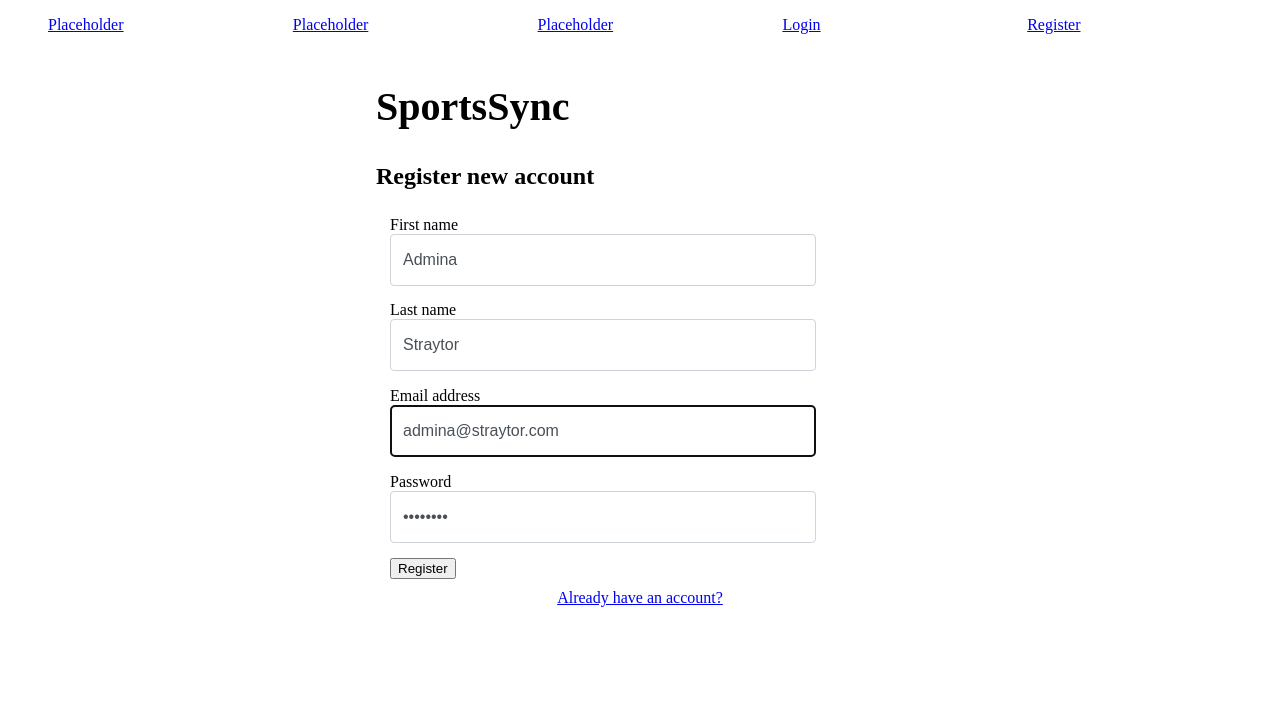
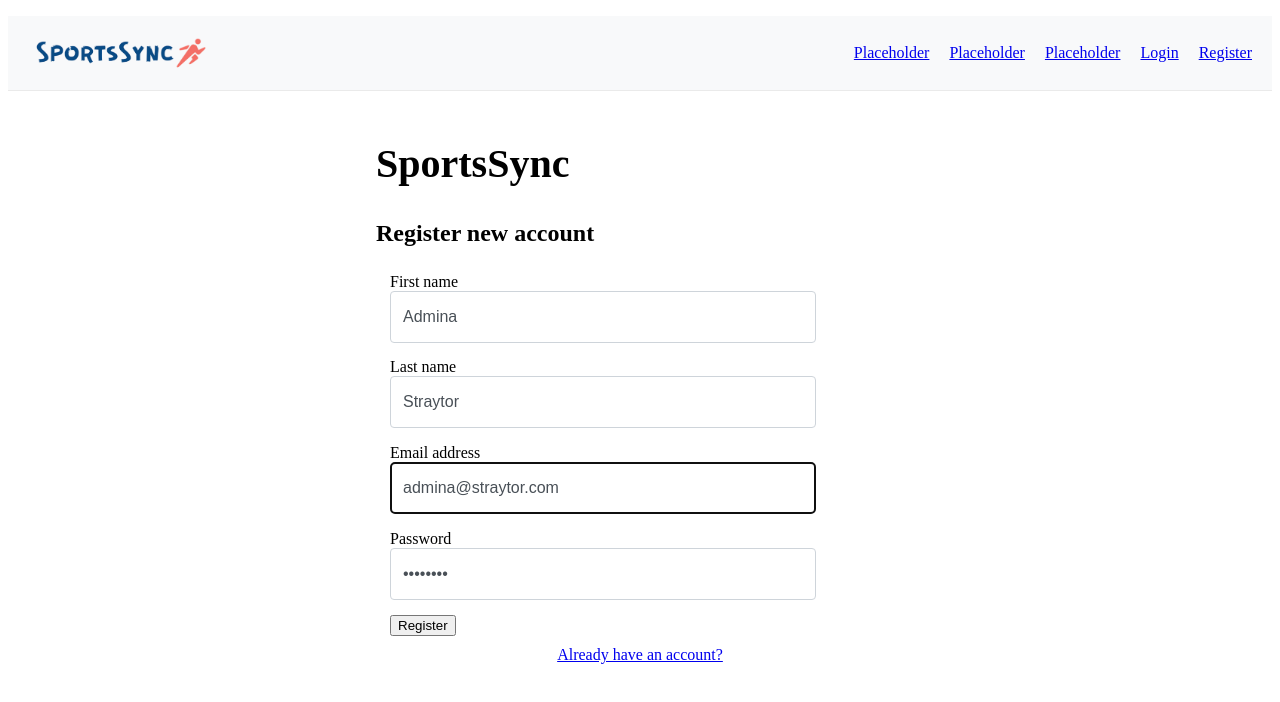
Before and after one commit to NicholasWinkler/SportsSync-Client, a React (Vite) app: page /register in a window 1280 px wide. Shown: the top 702 px of the page. Built offline with nearby package versions, Linux system fonts and the light colour scheme.

Commit message:
Upladed Logo and placed it in the NavBar

```diff
--- a/src/components/Navbar.css
+++ b/src/components/Navbar.css
@@ -1,10 +1,28 @@
 .navbar {
-    display: flex;
-    flex-wrap: nowrap;
-    justify-content: left;
+  display: flex;
+  flex-wrap: nowrap;
+  justify-content: flex-start; /* Aligns items to the left */
+  align-items: center; /* Vertically centers items */
+  padding: 10px 20px; /* Adds some padding around the navbar */
+  background-color: #f8f9fa; /* Light background color */
+  border-bottom: 1px solid #eaeaea; /* Bottom border for separation */
 }
 
 .navbar__item {
-    flex-basis: 20%;
-    list-style-type: none;
+  flex-basis: auto; /* Change this to 'auto' for better flexibility */
+  margin-right: 20px; /* Adds space between items */
+  list-style-type: none;
 }
+
+.navbar__item:last-child {
+  margin-right: 0; /* Remove margin from the last item */
+}
+
+.navbar__logo {
+  margin-right: auto; /* Pushes other items to the right */
+}
+
+.logo-image {
+  height: 50px; /* Set the logo height */
+  width: auto; /* Maintain aspect ratio */
+}
--- a/src/components/Navbar.jsx
+++ b/src/components/Navbar.jsx
@@ -1,10 +1,21 @@
 import { NavLink, useNavigate } from "react-router-dom";
 import "./Navbar.css";
+import SportsSyncLogo from "../assets/SportsSyncLogo.png";
 
 export const NavBar = () => {
   const navigate = useNavigate();
+
   return (
     <ul className="navbar pb-10">
+      <li className="navbar__item navbar__logo">
+        <NavLink to="/">
+          <img
+            src={SportsSyncLogo}
+            alt="SportsSync Logo"
+            className="logo-image"
+          />
+        </NavLink>
+      </li>
       <li className="navbar__item pl-10">
         <NavLink
           className="text-left underline text-blue-600 hover:text-purple-700"
@@ -60,7 +71,7 @@ export const NavBar = () => {
             </NavLink>
           </li>
         </>
-      )}{" "}
+      )}
     </ul>
   );
 };
```
Also changed, not shown: src/assets/SportsSyncLogo.png (added).
